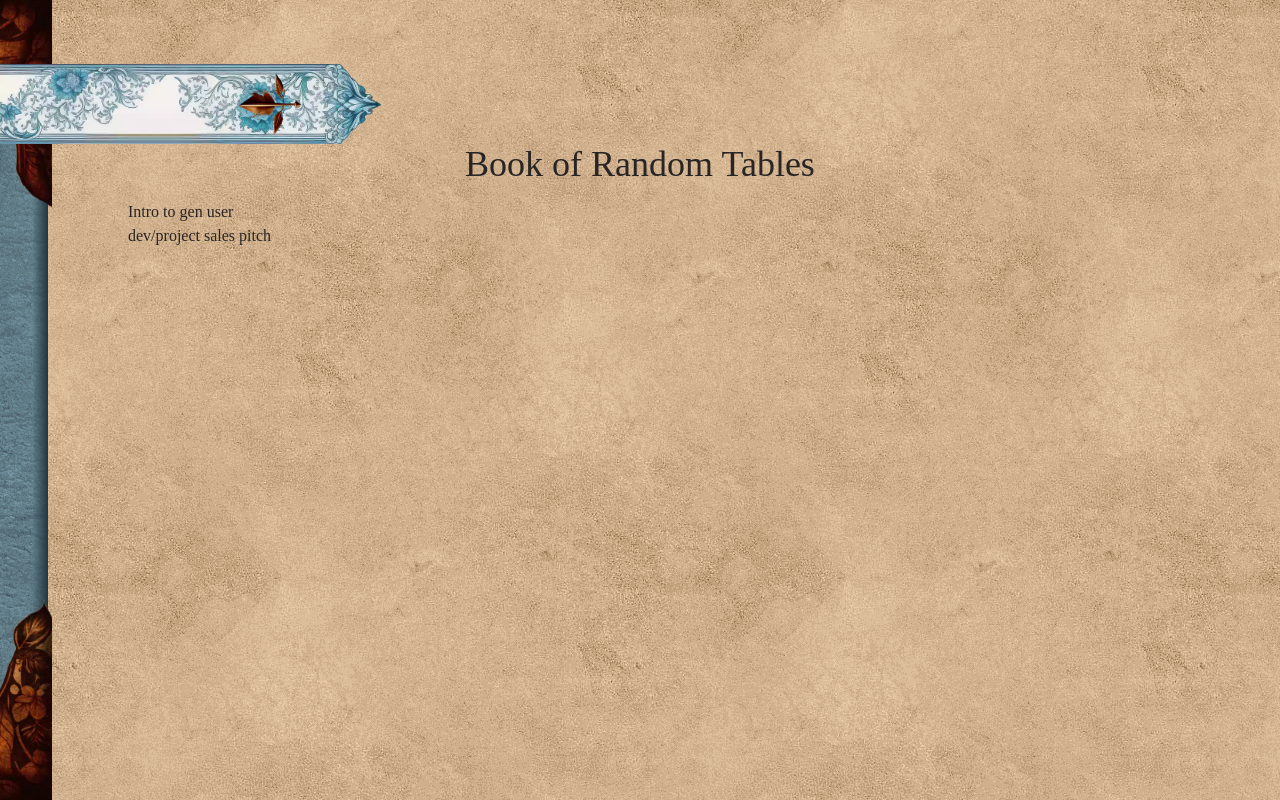
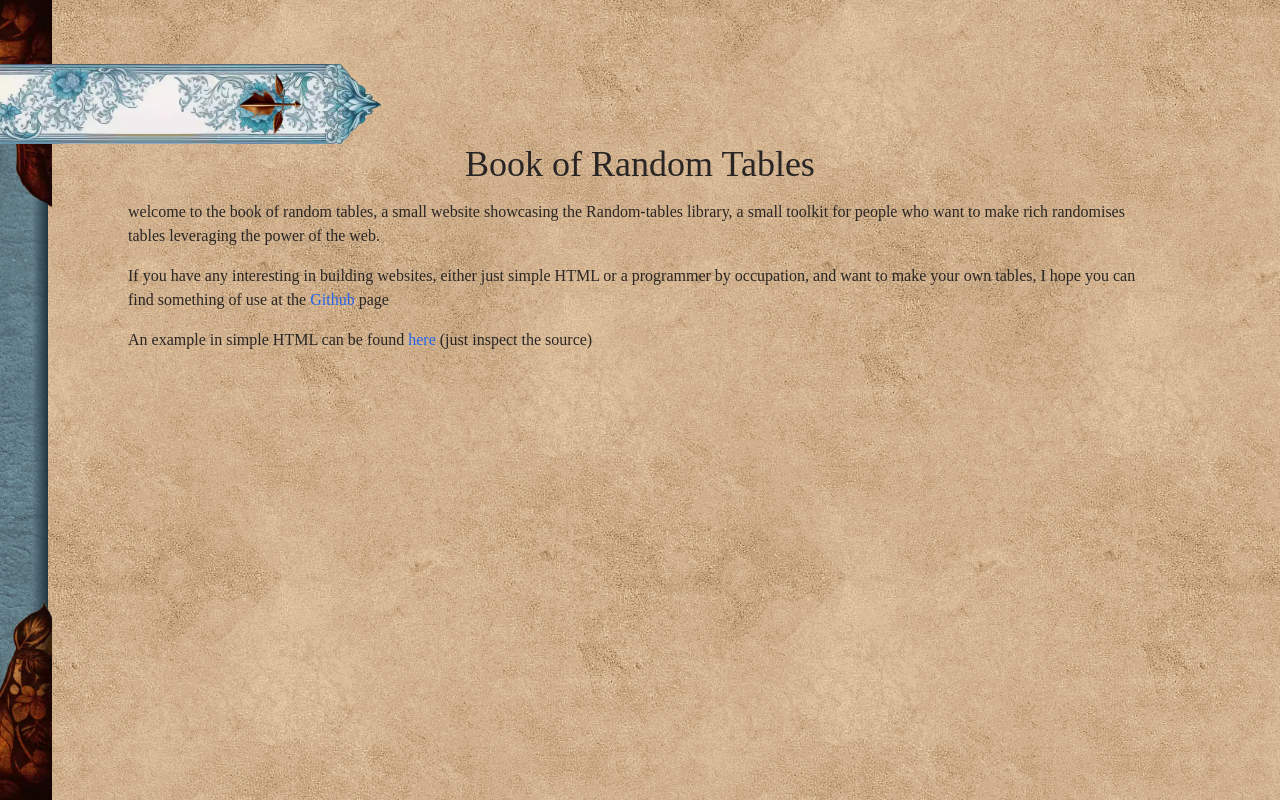
Before and after one commit to Random-Tables/online-tables, a SvelteKit app: page / in a window 1280 px wide. Built offline with nearby package versions, Linux system fonts and the light colour scheme; a web font is replaced by a local one.

Commit message:
intro & mob fixes

```diff
--- a/src/app/sidebar.svelte
+++ b/src/app/sidebar.svelte
@@ -33,8 +33,8 @@
 			/>
 			<!-- END decorations -->
 			<div class="pt-12 pb-8 px-16">
-				<h3 class="text-5xl font-semibold text-center block leading-loose">Book of</h3>
-				<h3 class="text-5xl font-semibold text-center block">Tables</h3>
+				<h3 class="text-3xl lg:text-5xl font-semibold text-center block leading-loose">Book of</h3>
+				<h3 class="text-3xl lg:text-5xl font-semibold text-center block">Tables</h3>
 				<ul class="pt-4 flex flex-col">
 					<Navlist liClass="mb-4" aClass="text-lg transition-all hover:text-black" />
 				</ul>
--- a/src/routes/+layout.svelte
+++ b/src/routes/+layout.svelte
@@ -8,7 +8,7 @@
 <div class="bg w-full font-serif text-stone-800 relative">
 	<header class="sidebar"><Sidebar /></header>
 	<main class="min-h-screen">
-		<div class="container pt-36 lg:px-16 lg:px-32">
+		<div class="container pt-36 px-16 lg:px-32 pb-16">
 			<slot />
 		</div>
 	</main>
--- a/src/routes/+page.svelte
+++ b/src/routes/+page.svelte
@@ -1,6 +1,19 @@
-
 <h1 class="text-4xl mb-4 flex justify-center">Book of Random Tables</h1>
 
-<p>Intro to gen user</p>
+<p class="mb-4">
+	welcome to the book of random tables, a small website showcasing the Random-tables library, a
+	small toolkit for people who want to make rich randomises tables leveraging the power of the web.
+</p>
 
-<p>dev/project sales pitch</p>
+<p class="mb-4">
+	If you have any interesting in building websites, either just simple HTML or a programmer by
+	occupation, and want to make your own tables, I hope you can find something of use at the <a
+		href="https://github.com/Random-Tables" class="text-blue-600">Github</a
+	> page
+</p>
+
+<p>
+	An example in simple HTML can be found <a class="text-blue-600" href="https://random-tables-web-example.netlify.app/"
+		>here</a
+	> (just inspect the source)
+</p>
```
